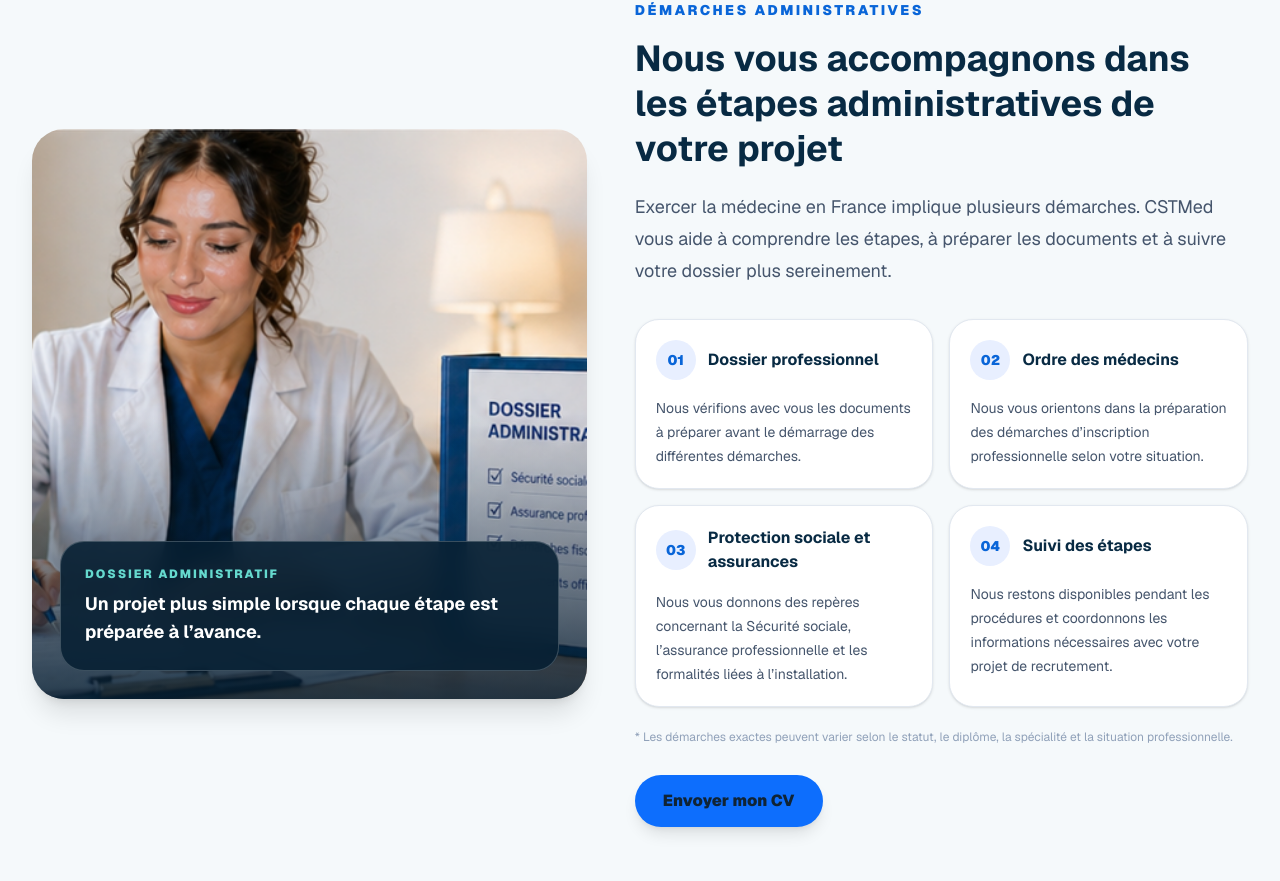
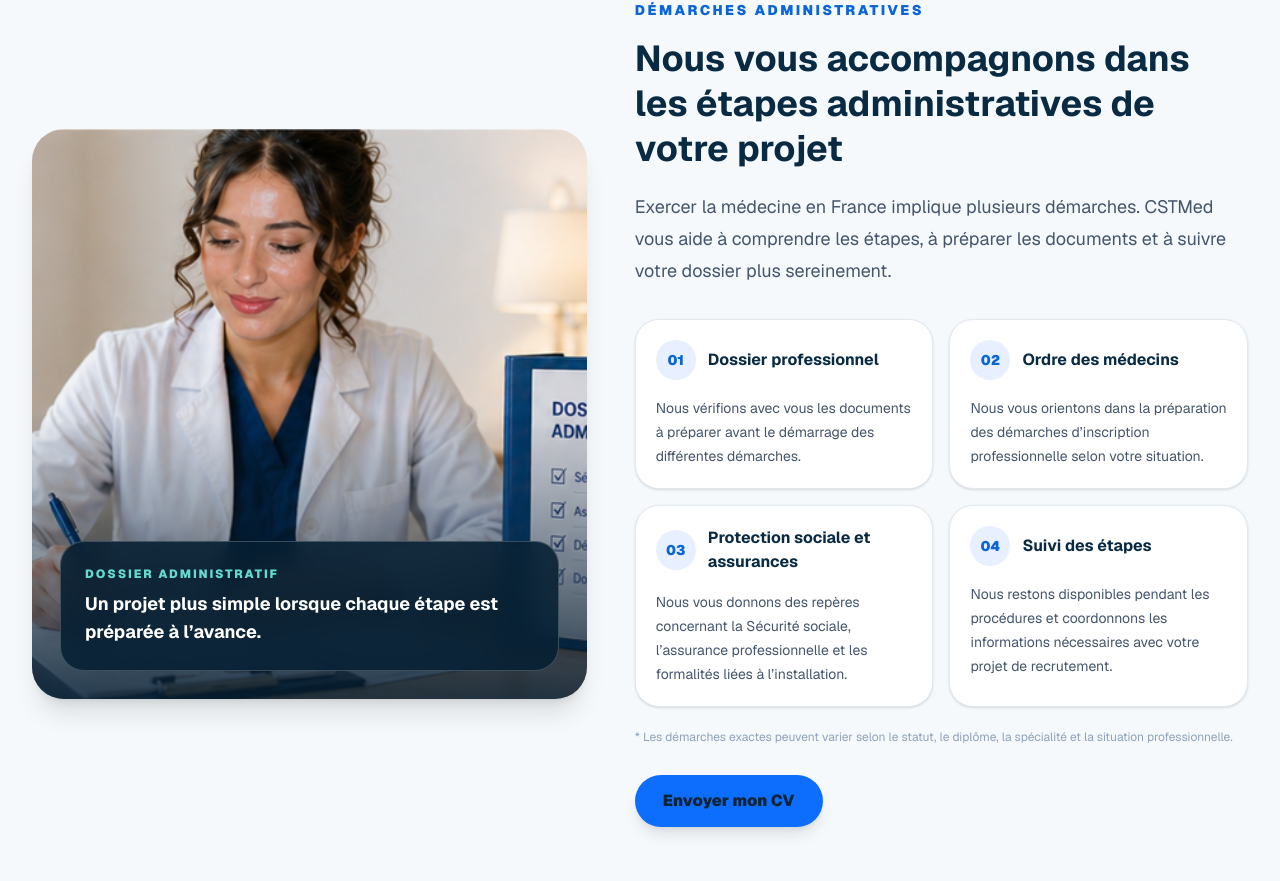
Before and after one commit to cstmedfr-stack/cstmed-web, a Next.js app: page /fr in a window 1280 px wide. Shown: the part 4752-5633 px from the top of the page. Built offline with nearby package versions, Linux system fonts and the light colour scheme; no server answers.

Commit message:
Finalizeaza redesignul homepage si navigarea CSTMed- 3

```diff
--- a/components/public/home-administrative-section.tsx
+++ b/components/public/home-administrative-section.tsx
@@ -102,7 +102,7 @@ export function HomeAdministrativeSection({
       <div className="mx-auto grid max-w-7xl items-center gap-12 lg:grid-cols-[0.95fr_1.05fr]">
         <div className="relative min-h-[460px] overflow-hidden rounded-[2rem] shadow-xl sm:min-h-[570px]">
           <Image
-            src="/images/home/administrative-support.png"
+          src="/images/home/admin-support-cstmed.png"
             alt={
               locale === "ro"
                 ? "Sprijin CSTMed pentru demersurile administrative"
```
Also changed, not shown: public/images/home/admin-support-cstmed.png (added), public/images/home/administrative-support.PNG (deleted).
